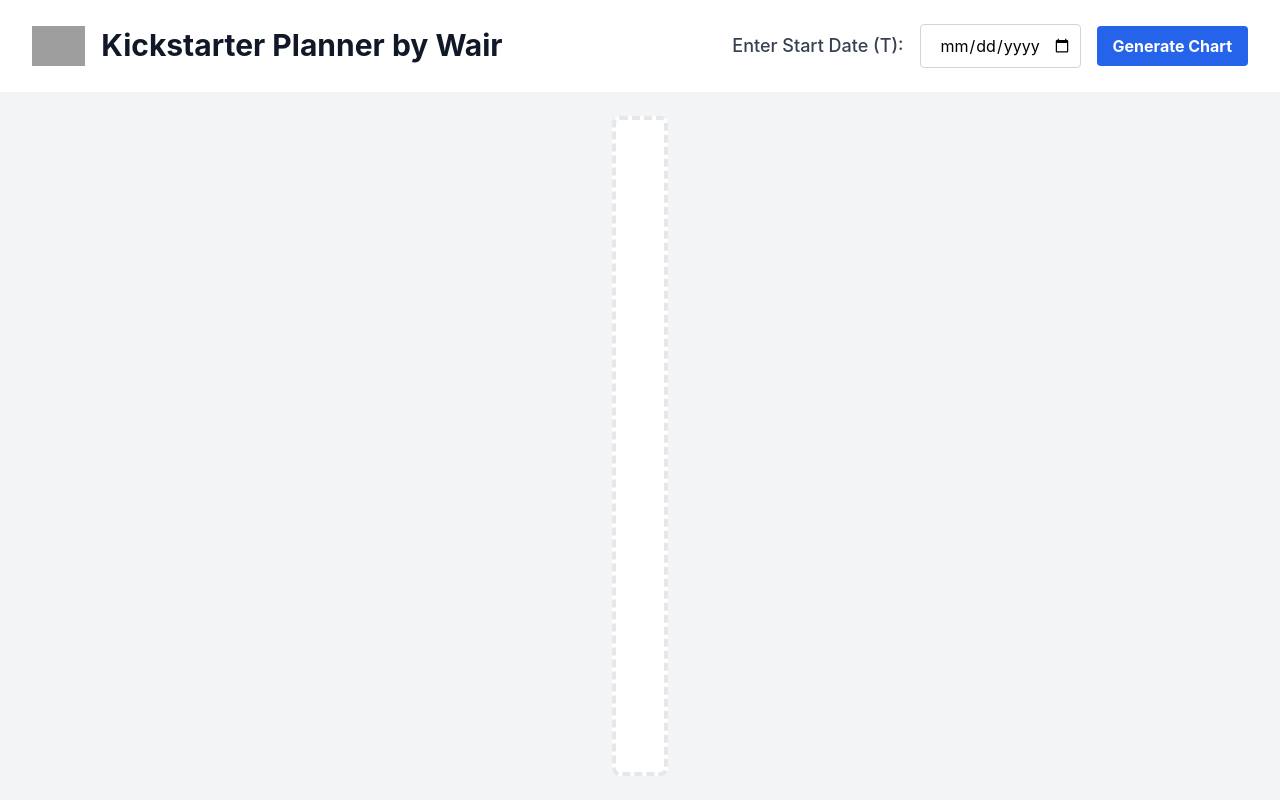
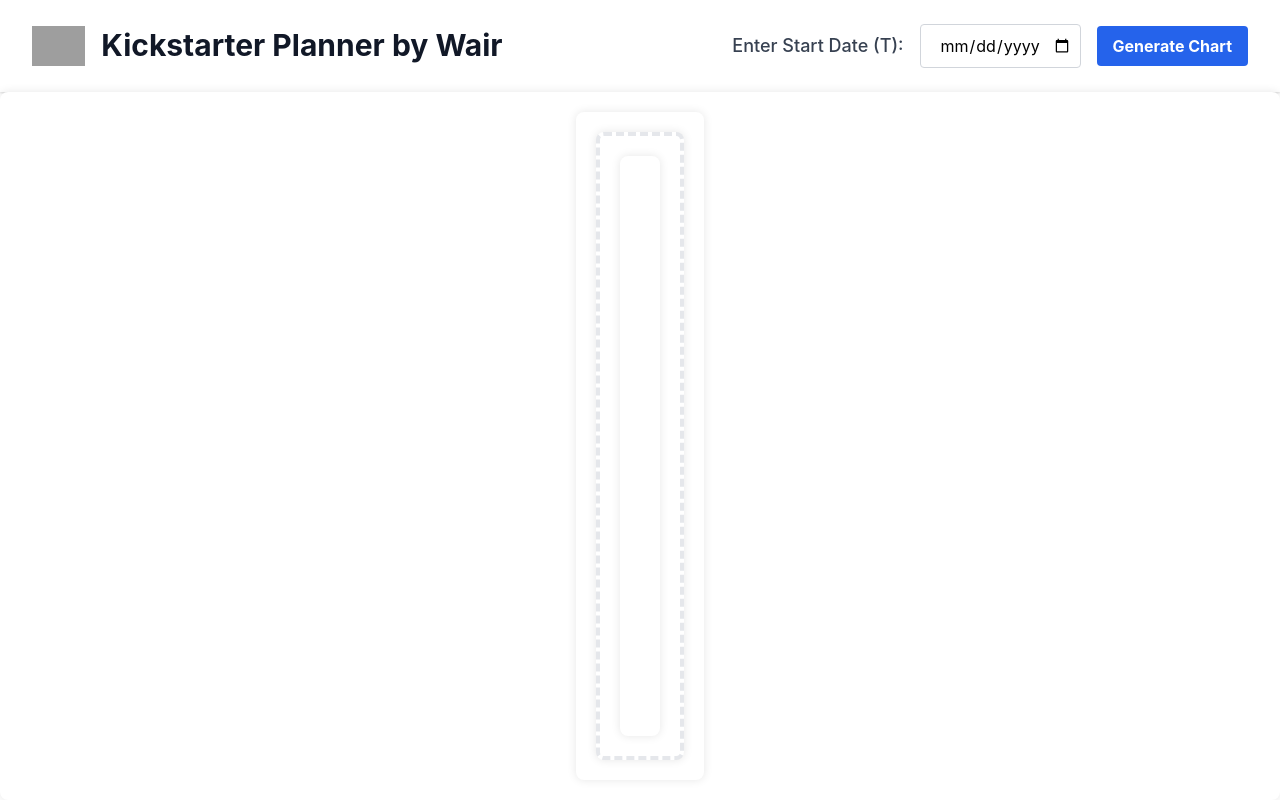
Before and after one commit to Learychin/Kickstarter-Timeline-Keeper, a plain HTML site: page index.html in a window 1280 px wide. Drawn offline with nearby package versions, Linux system fonts and the light colour scheme; grey boxes are pictures that could not be loaded.

Commit message:
Update styles.css

```diff
--- a/styles.css
+++ b/styles.css
@@ -5,6 +5,7 @@ body, html {
     width: 100%;
     height: 100%;
     font-family: 'Inter', sans-serif;
+    overflow-x: hidden; /* Prevent horizontal overflow */
 }
 
 .min-h-screen {
@@ -16,6 +17,15 @@ body, html {
 .table-container {
     overflow-x: auto;
     white-space: nowrap; /* Prevent line break */
+}
+
+/* Remove dotted border and keep rounded corners with a solid background */
+.flex-grow {
+    background-color: #ffffff; /* Solid white background */
+    border-radius: 8px; /* Rounded corners */
+    padding: 20px;
+    box-shadow: 0 0 10px rgba(0, 0, 0, 0.1); /* Subtle shadow for a cleaner look */
+    overflow-y: auto; /* Allow vertical scrolling */
 }
 
 .chart th,
```
